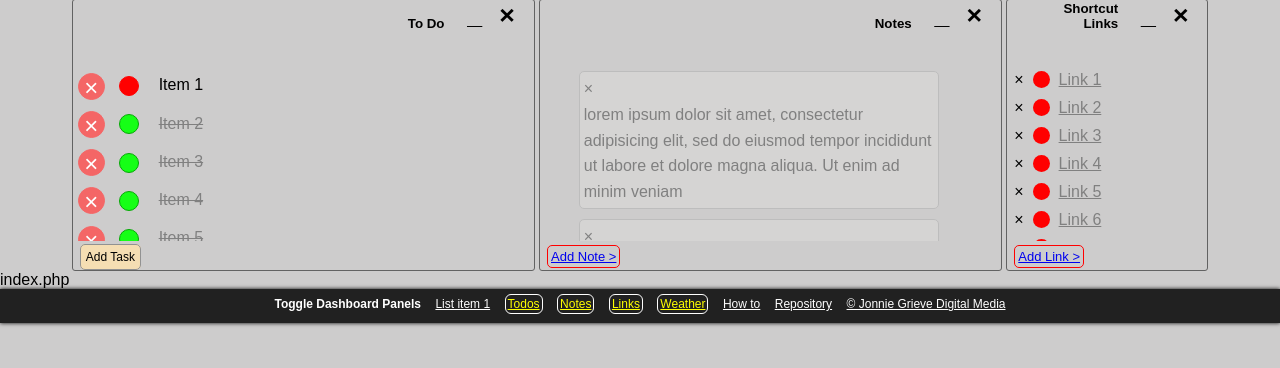
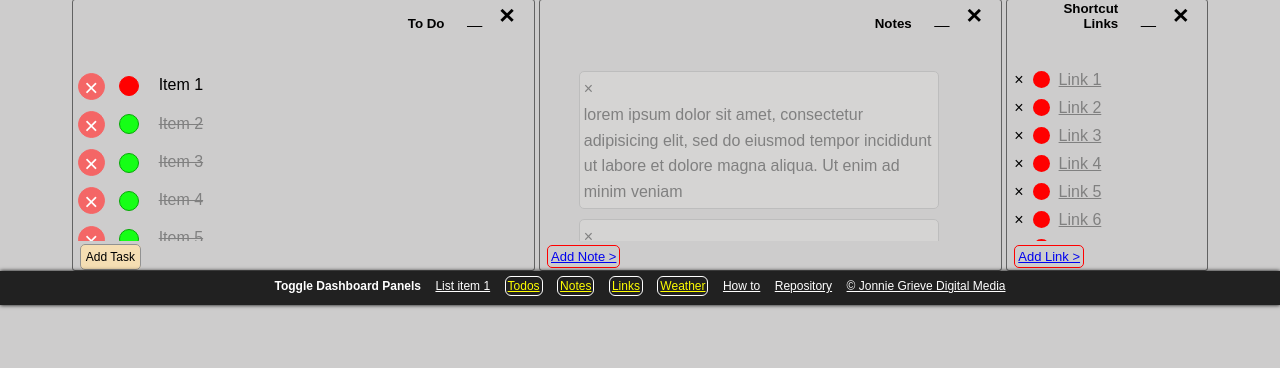
Before and after one commit to jg-digital-media/jgdm_personal_dashboard_dom, a PHP site: page / in a window 1280 px wide. Shown: the part 250-618 px from the top of the page. Run offline with PHP 8.4, Linux system fonts and the light colour scheme.

Commit message:
remove filestamp

```diff
--- a/index.php
+++ b/index.php
@@ -306,9 +306,6 @@
 
     </main>
 
-        <p>index.php</p>
-
-
     <section class="sticky---footer--container">
 
         <ul>
```
